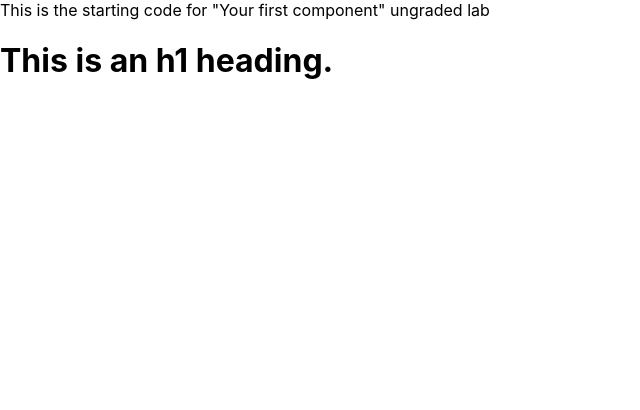
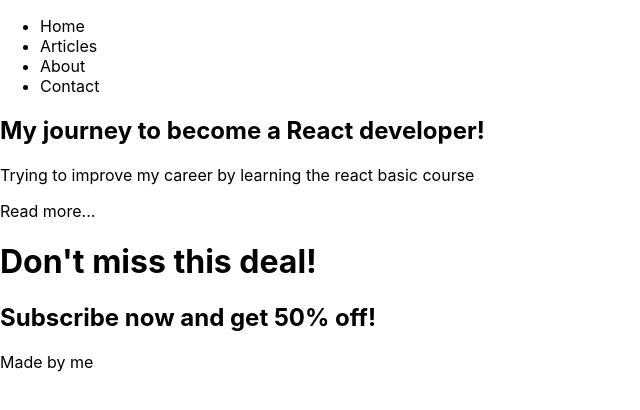
Before and after one commit to muhammadalaa20/ReactFirstApp, a React (Create React App) app: page / in a window 1280 px wide. Shown: the top 410 px of the page, without its empty margins (0-640 px from the left). Built offline with nearby package versions, Linux system fonts and the light colour scheme.

Commit message:
importing all the components into App.js

```diff
--- a/src/App.js
+++ b/src/App.js
@@ -1,14 +1,22 @@
-function Heading() {
-  return (
-    <h1>This is an h1 heading.</h1>
-  )
-}
-
+import Nav from    "./components/Nav"
+import Intro from  "./components/Intro"
+import Promo from  "./components/Promo"
+import Footer from "./components/Footer"
 function App() {
   return (
-    <div className="App">
-      This is the starting code for "Your first component" ungraded lab
-      <Heading />
+    <div>
+    <div className="main-nav">
+      <Nav />
+    </div>
+    <div className="info">
+      <Intro />
+    </div>
+    <div className="promo-section">
+      <Promo />
+    </div>
+    <div className="copyright">
+      <Footer />
+    </div>
     </div>
   );
 }
```
